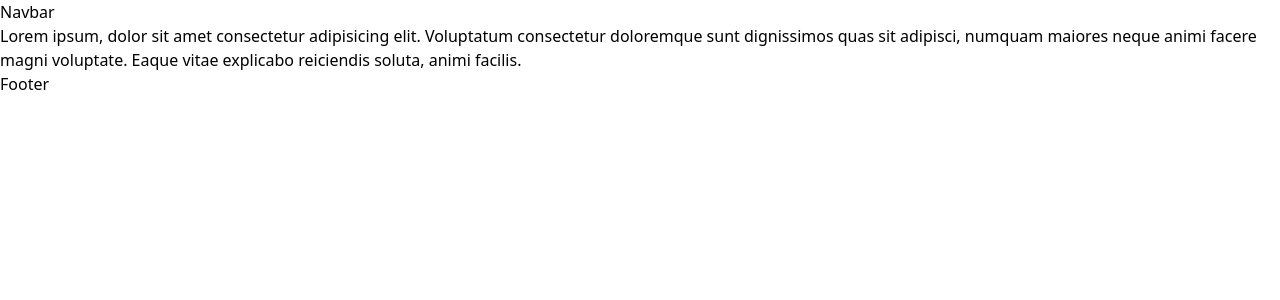
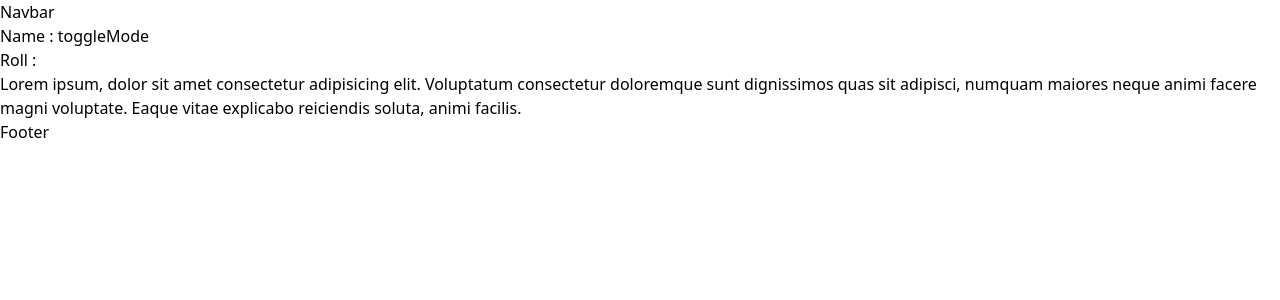
Before and after one commit to VaashuSingh/E_Commerce_Web, a React (Vite) app: page / in a window 1280 px wide. Shown: the top 300 px of the page. Built offline with nearby package versions, Linux system fonts and the light colour scheme.

Commit message:
"Wrapped App component with MyState context provider and added useContext hook to Home component to consume context values"

```diff
--- a/src/App.jsx
+++ b/src/App.jsx
@@ -1,13 +1,16 @@
 import { BrowserRouter as Router, Route, Routes } from "react-router-dom"; // react-router-dom
 import Home from "./pages/home/Home";
+import MyState from "./context/data/myState";
 
 function App() {
   return (
-    <Router>
-      <Routes>
-        <Route exact path="/" element={<Home />} />
-      </Routes>
-    </Router>
+    <MyState>
+      <Router>
+        <Routes>
+          <Route exact path="/" element={<Home />} />
+        </Routes>
+      </Router>
+    </MyState>
   );
 }
 
--- /dev/null
+++ b/src/context/data/myContext.jsx
@@ -0,0 +1,5 @@
+import { createContext } from "react";
+
+const MyContext = createContext();
+
+export default MyContext;
--- /dev/null
+++ b/src/context/data/myState.jsx
@@ -0,0 +1,24 @@
+import { useState } from "react";
+import MyContext from "./myContext";
+
+const MyState = (props) => {
+  const [mode, setMode] = useState("light");
+
+  const toggleMode = () => {
+    if (mode === "light") {
+      setMode("dark");
+      document.body.style.backgroundColor = "rgb(17,24,39)";
+    } else {
+      setMode("light");
+      document.body.style.backgroundColor = "white";
+    }
+  };
+
+  return (
+    <MyContext.Provider value={(mode, toggleMode)}>
+      {props.children}
+    </MyContext.Provider>
+  );
+};
+
+export default MyState;
--- a/src/pages/home/Home.jsx
+++ b/src/pages/home/Home.jsx
@@ -1,9 +1,15 @@
-import React from "react";
+import { useContext } from "react";
 import Layout from "../../components/layout/Layout";
+import MyContext from "../../context/data/myContext";
 
 const Home = () => {
+  const context = useContext(MyContext);
+  const { name, roll } = context;
+  console.log("context", context);
   return (
     <Layout>
+      <h1>Name : {name}</h1>
+      <h1>Roll : {roll}</h1>
       Lorem ipsum, dolor sit amet consectetur adipisicing elit. Voluptatum
       consectetur doloremque sunt dignissimos quas sit adipisci, numquam maiores
       neque animi facere magni voluptate. Eaque vitae explicabo reiciendis
```
